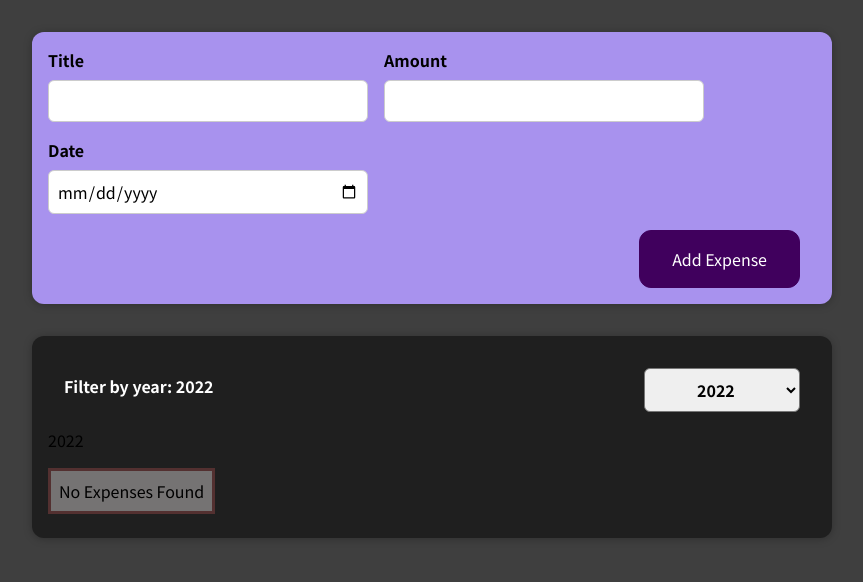
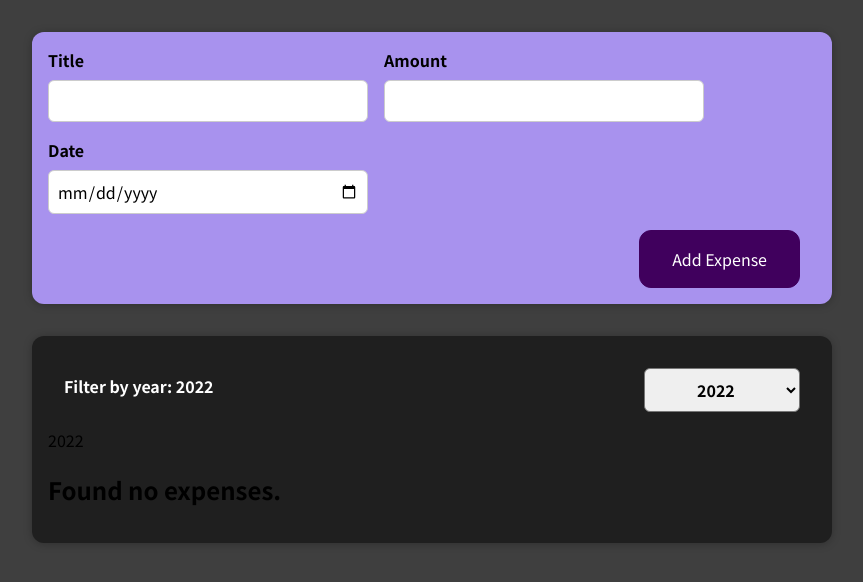
Before and after one commit to NelProgrammer/MY-REACT-PROJECT, a React (Create React App) app: page / in a window 1280 px wide. Shown: the top 582 px of the page, without its empty margins (208-1071 px from the left). Built offline with nearby package versions, Linux system fonts and the light colour scheme.

Commit message:
Added Conditional Rendering of code. Note you could have done this without using a variable, have a conditional return, then the final return. Conditional Return to come up only if there is no data to return.

```diff
--- a/src/components/Logic/ExpenseItem.js
+++ b/src/components/Logic/ExpenseItem.js
@@ -17,7 +17,7 @@
 
       setChangeTitle(changeTitleTo); // The one problem is this doesnt send the data up the beanstalk to be updated.
 
-      ///props.onSaveExpenseInputData(formInputExpenseData);
+      ///props.onSaveExpenseInputData(formInputExpenseData); // Inspiration at NewForm where this function is used to send data up the beanstalk.
     }
   };
 
--- a/src/components/Logic/ExpensesDisplay.js
+++ b/src/components/Logic/ExpensesDisplay.js
@@ -1,8 +1,9 @@
 import React, { useState } from 'react'; // You only need this for compatibility with old React Code
 import './ExpensesDisplay.css';
-import ExpenseItem from './ExpenseItem';
+//import ExpenseItem from './ExpenseItem';
 import Card from '../UI/Card';
 import ExpensesFilter from '../FilterLogic/ExpensesFilter';
+import ExpensesList from './ExpensesList';
 
 const ExpensesDisplay = (props) => {
   const [yearChange, setYearChange] = useState('2022');
@@ -16,22 +17,10 @@
       ? true
       : getDateFullYear(dataYear) === filterYear;
 
-  const filteredExpensesProps = props.expenseItems.filter((expItem) =>
+  const filteredExpenses = props.expenseItems.filter((expItem) =>
     isFullYear(expItem.date, yearChange)
   );
 
-  let expensesContent = '';
-  const displayFGilteredExpenses = (expensesContent) =>
-    filteredExpensesProps.length > 0
-      ? (expensesContent = filteredExpensesProps.map((expensesItem) => (
-          <ExpenseItem
-            key={expensesItem.id}
-            title={expensesItem.title}
-            amount={expensesItem.amount}
-            date={expensesItem.date}
-          />
-        )))
-      : (expensesContent = <p className="error_msg">No Expenses Found</p>);
   return (
     <div>
       <Card className="expenses">
@@ -41,7 +30,7 @@
           onFilterYearData={dropDownFilterChange}
         />
         <p>{yearChange}</p>
-        {displayFGilteredExpenses(expensesContent)}
+        <ExpensesList expensesItems={filteredExpenses} />
       </Card>
     </div>
   );
--- /dev/null
+++ b/src/components/Logic/ExpensesList.css
@@ -0,0 +1,9 @@
+.expenses-list {
+  list-style: none;
+  padding: 0;
+}
+
+.expenses-list__fallback {
+  color: white;
+  text-align: center;
+}
--- /dev/null
+++ b/src/components/Logic/ExpensesList.js
@@ -0,0 +1,58 @@
+import React from 'react';
+import './ExpensesList.css';
+import ExpenseItem from './ExpenseItem';
+
+const ExpensesList = (props) => {
+  let expensesContent =
+    props.expensesItems.length === 0 ? (
+      <h2 className="expenses-list_fallback">Found no expenses.</h2>
+    ) : (
+      <ul className="expenses-list">
+        {props.expensesItems.map((expensesItem) => (
+          <ExpenseItem
+            key={expensesItem.id}
+            title={expensesItem.title}
+            amount={expensesItem.amount}
+            date={expensesItem.date}
+          />
+        ))}
+      </ul>
+    );
+  return expensesContent;
+};
+
+// const ExpensesList = (props) => {
+//     if (props.expensesItems.length === 0) {
+//       return <h2 className="expenses-list_fallback">Found no expenses.</h2>;
+//     }
+//     return (
+//       <ul className="expenses-list">
+//         {props.expensesItems.map((expensesSingleItem) => (
+//           <ExpenseItem
+//             key={expensesSingleItem.id}
+//             title={expensesSingleItem.title}
+//             amount={expensesSingleItem.amount}
+//             date={expensesSingleItem.date}
+//           />
+//         ))}
+//       </ul>
+//     );
+//   };
+
+// const ExpensesList = (props) => {
+//     let expensesContent = '';
+//     const expensesContent = (expensesContent) =>
+//     filteredExpenses.length > 0
+//         ? (expensesContent = filteredExpenses.map((expensesItem) => (
+//             <ExpenseItem
+//             key={expensesItem.id}
+//             title={expensesItem.title}
+//             amount={expensesItem.amount}
+//             date={expensesItem.date}
+//             />
+//         )))
+//         : (expensesContent = <p className="error_msg">No Expenses Found</p>);
+
+// }
+
+export default ExpensesList;
```
